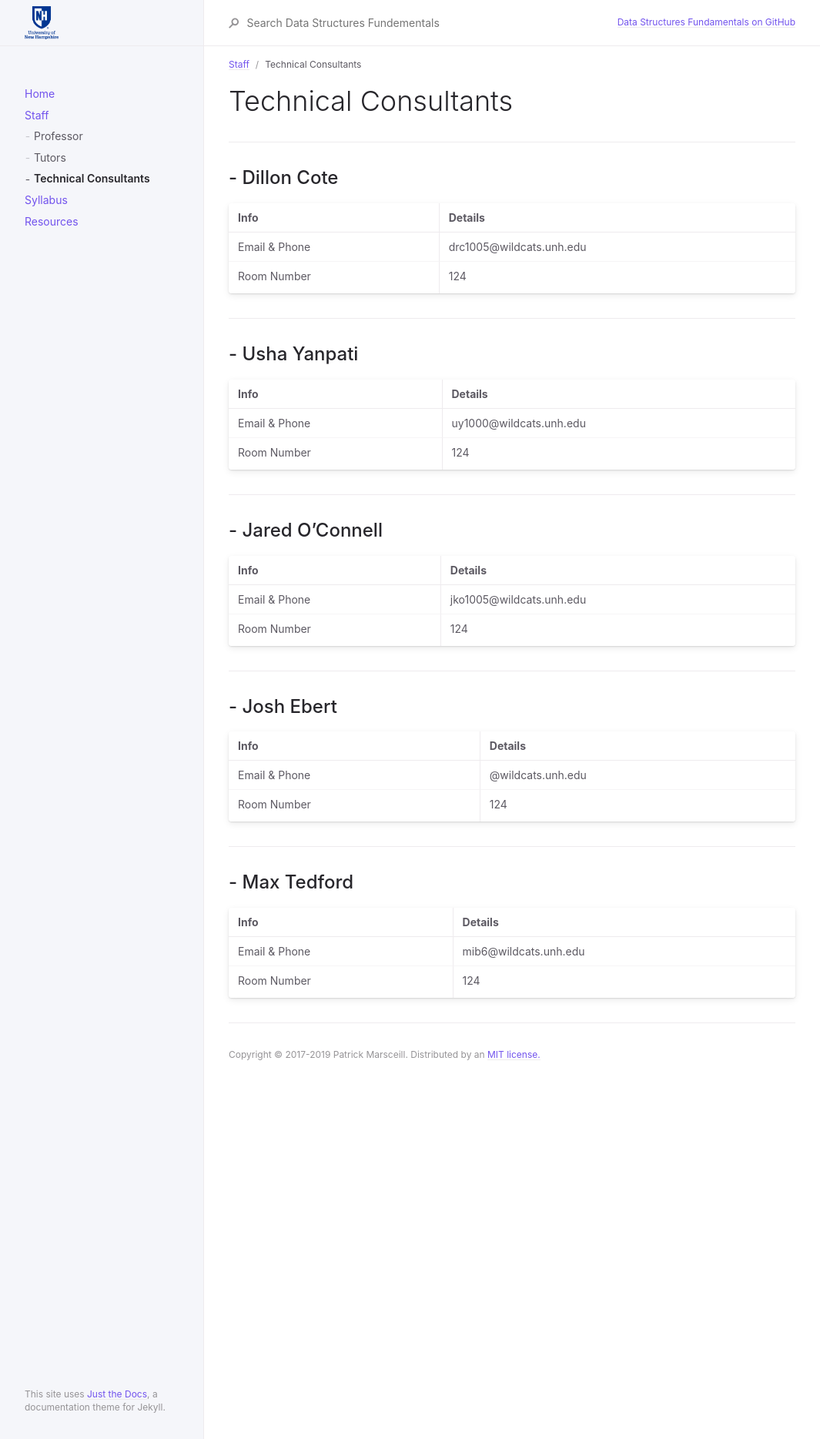
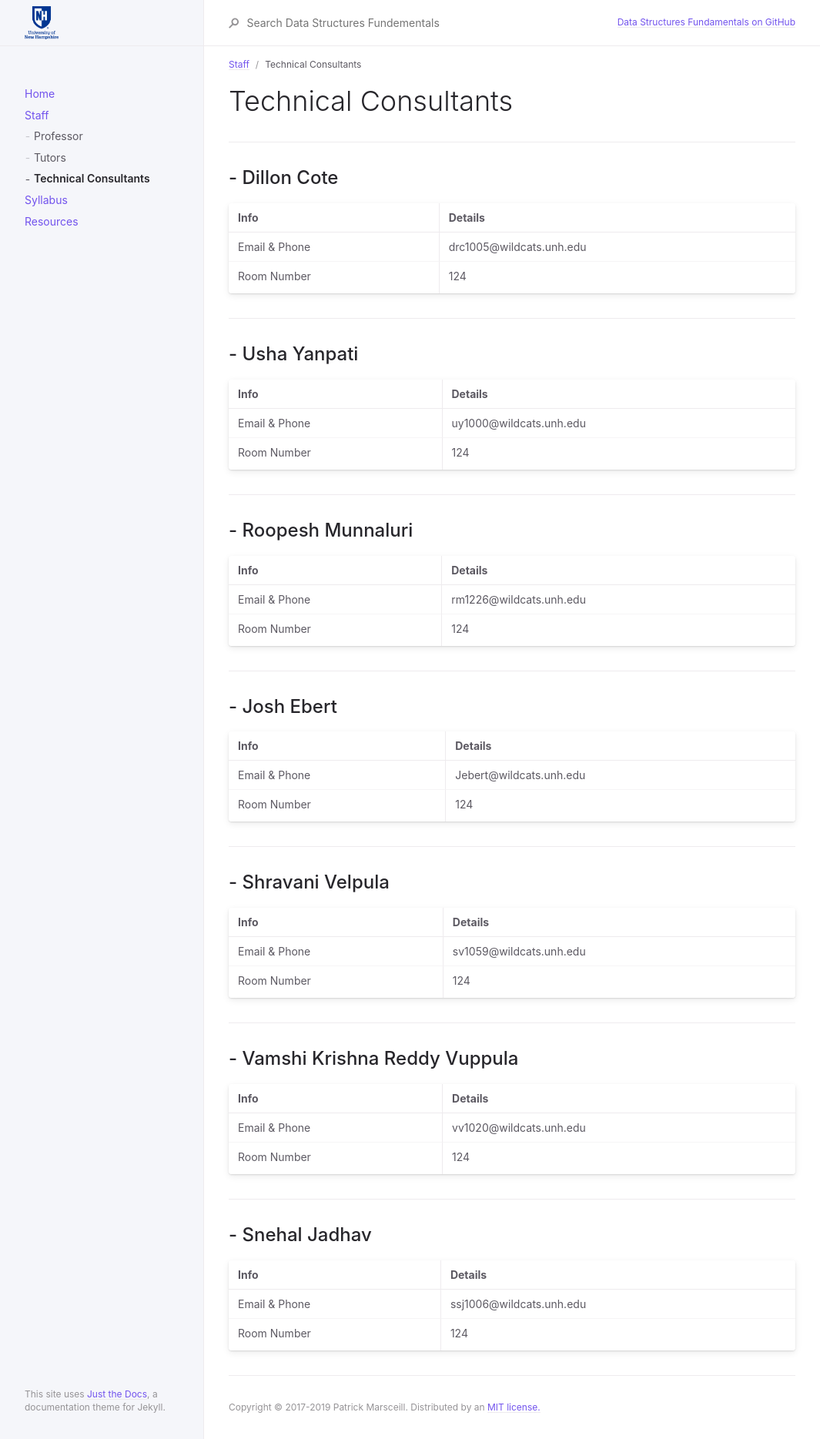
Before and after one commit to comp525/comp525.github.io, a Jekyll site: the page built from docs/staff/techs.md, in a window 1280 px wide. Shown: the whole page at 77% size, without its empty margins (107-1172 px from the left). Built offline with Jekyll 4.4.1, drawn with Linux system fonts in a browser that asks for light colours.

Commit message:
Added new TCs'

```diff
--- a/docs/staff/techs.md
+++ b/docs/staff/techs.md
@@ -26,11 +26,11 @@ nav_order: 3
 
 ------
 
-## - Jared O'Connell
+## - Roopesh Munnaluri
 
 | Info             | Details |
 | :---             | :---- |
-| Email & Phone    | jko1005@wildcats.unh.edu |
+| Email & Phone    | rm1226@wildcats.unh.edu |
 | Room Number           | 124 |
 
 ------
@@ -39,14 +39,32 @@ nav_order: 3
 
 | Info             | Details |
 | :---             | :---- |
-| Email & Phone    | @wildcats.unh.edu |
+| Email & Phone    | Jebert@wildcats.unh.edu |
 | Room Number           | 124 |
 
 ------
 
-## - Max Tedford
+## - Shravani Velpula
 
 | Info             | Details |
 | :---             | :---- |
-| Email & Phone    | mib6@wildcats.unh.edu |
+| Email & Phone    | sv1059@wildcats.unh.edu |
 | Room Number           | 124 |
+
+------
+
+## - Vamshi Krishna Reddy Vuppula
+
+| Info             | Details |
+| :---             | :---- |
+| Email & Phone    | vv1020@wildcats.unh.edu |
+| Room Number           | 124 |
+
+------
+
+## - Snehal Jadhav
+
+| Info             | Details |
+| :---             | :---- |
+| Email & Phone    | ssj1006@wildcats.unh.edu |
+| Room Number           | 124 |
```
